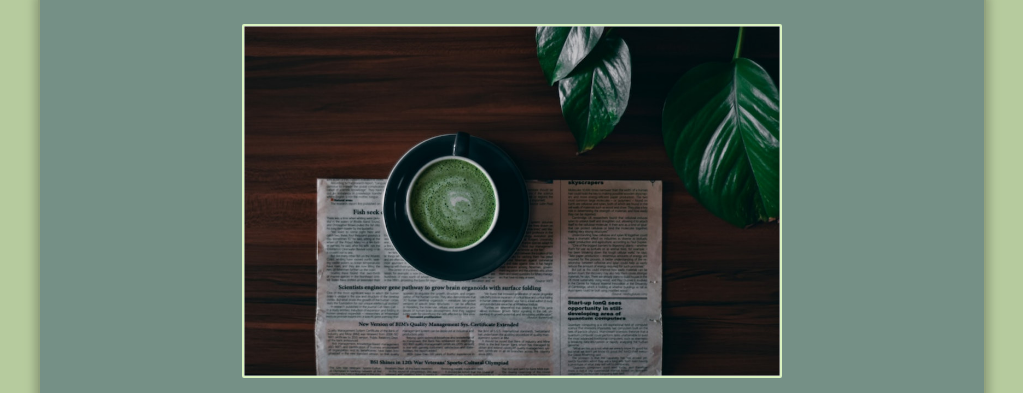
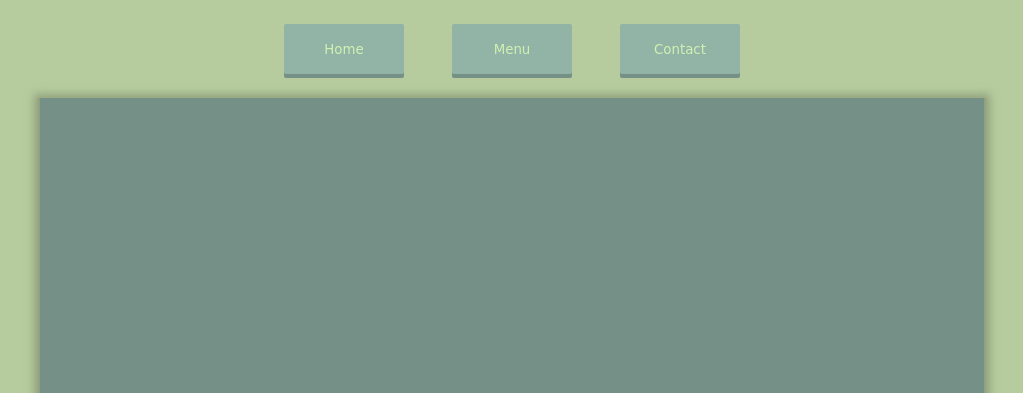
Before and after one commit to AngeloThys/restaurant, a website built with webpack: page src/index.html in a window 1280 px wide. Shown: the top 393 px of the page, without its empty margins (128-1151 px from the left). Built offline with nearby package versions, Linux system fonts and the light colour scheme; a web font is replaced by a local one.

Commit message:
Add buttons, add home, menu and contact modules

```diff
--- /dev/null
+++ b/src/contact.js
@@ -0,0 +1,3 @@
+export default function loadContent () {
+
+}
--- /dev/null
+++ b/src/home.js
@@ -0,0 +1,23 @@
+import imageSource from "./matcha.jpg";
+
+export default function loadContent() {
+  //create elements
+  const image = document.createElement("img");
+  image.src = imageSource;
+  image.alt = "A matcha latte on a wooden table";
+
+  const headerOne = document.createElement("h1");
+  headerOne.innerText = "Indulge in Green Bliss: Our Matcha Bar";
+
+  const paragraph = document.createElement("p");
+  paragraph.textContent =
+    "Welcome to our matcha bar, where green bliss meets culinary innovation. Whether you're a matcha connoisseur or a curious newcomer, our vibrant selection of matcha-infused delights will captivate your taste buds. From luscious matcha lattes and velvety matcha cakes to refreshing matcha smoothies, we've carefully crafted a menu that celebrates this finely ground Japanese green tea in all its glory. Join us for a serene moment of matcha magic, where every sip and bite is a celebration of flavor, health, and culture.";
+
+  //select the content div
+  const content = document.querySelector("#content");
+
+  //append elements to content div
+  content.appendChild(image);
+  content.appendChild(headerOne);
+  content.appendChild(paragraph);
+}
--- a/src/index.html
+++ b/src/index.html
@@ -12,6 +12,11 @@
     <title>Restaurant</title>
   </head>
   <body>
+    <div class="buttons">
+      <button class="home">Home</button>
+      <button class="menu">Menu</button>
+      <button class="contact">Contact</button>
+    </div>
     <div id="content"></div>
   </body>
 </html>
--- a/src/index.js
+++ b/src/index.js
@@ -1,6 +1,4 @@
 import css from "./style.css";
-import initialLoad from "./initialLoad.js";
-
-initialLoad();
-
-console.log("howdy");
+import homeLoadContent from "./home";
+import menuLoadContent from "./menu";
+import contactLoadContent from "./contact";
--- a/src/initialLoad.js
+++ /dev/null
@@ -1,23 +0,0 @@
-import imageSource from './matcha.jpg';
-
-export default function initialLoad() {
-  //create elements
-  const image = document.createElement("img");
-  image.src = imageSource;
-  image.alt = "A matcha latte on a wooden table";
-
-  const headerOne = document.createElement("h1");
-  headerOne.innerText = "Indulge in Green Bliss: Our Matcha Bar";
-
-  const paragraph = document.createElement("p");
-  paragraph.textContent =
-    "Welcome to our matcha bar, where green bliss meets culinary innovation. Whether you're a matcha connoisseur or a curious newcomer, our vibrant selection of matcha-infused delights will captivate your taste buds. From luscious matcha lattes and velvety matcha cakes to refreshing matcha smoothies, we've carefully crafted a menu that celebrates this finely ground Japanese green tea in all its glory. Join us for a serene moment of matcha magic, where every sip and bite is a celebration of flavor, health, and culture.";
-
-  //select the content div
-  const content = document.querySelector("#content");
-
-  //append elements to content div
-  content.appendChild(image);
-  content.appendChild(headerOne);
-  content.appendChild(paragraph);
-}
--- /dev/null
+++ b/src/menu.js
@@ -0,0 +1,3 @@
+export default function loadContent () {
+
+}
--- a/src/style.css
+++ b/src/style.css
@@ -24,6 +24,38 @@ body {
   background-color: var(--celadon-primary);
 }
 
+.buttons {
+  width: 100%;
+  margin: 24px;
+  gap: 24px;
+  display: flex;
+  justify-content: center;
+  gap: 48px;
+}
+
+.buttons > button {
+  cursor: pointer;
+  border: 0;
+  border-radius: 2px;
+  background-color: var(--cambridge-primary);
+  height: 50px;
+  width: 120px;
+  box-shadow: 0px 4px 0px 0px var(--cambridge-dark);
+  transition: all 0.1s ease-in-out;
+}
+
+.buttons > button:hover {
+  color: var(--matcha-light);
+  box-shadow: 0px 3px 0px 0px var(--cambridge-dark);
+  transform: translateY(1px);
+}
+
+.buttons > button:active {
+  color: var(--matcha-light);
+  box-shadow: 0px 0px 0px 0px var(--cambridge-dark);
+  transform: translateY(4px);
+}
+
 #content {
   padding: 24px;
   min-height: 100vh;
```
